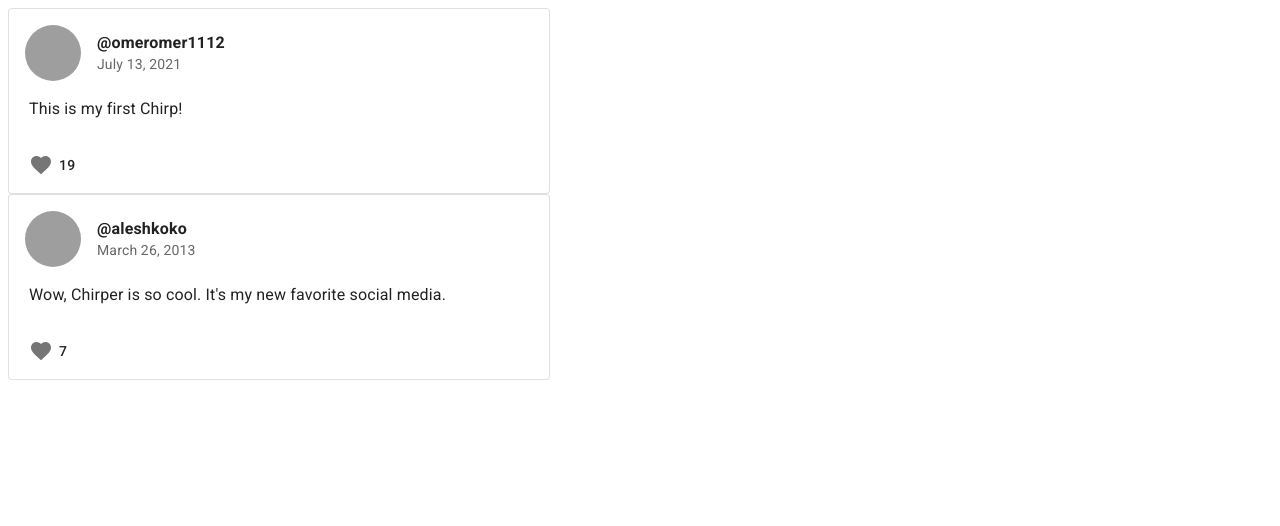
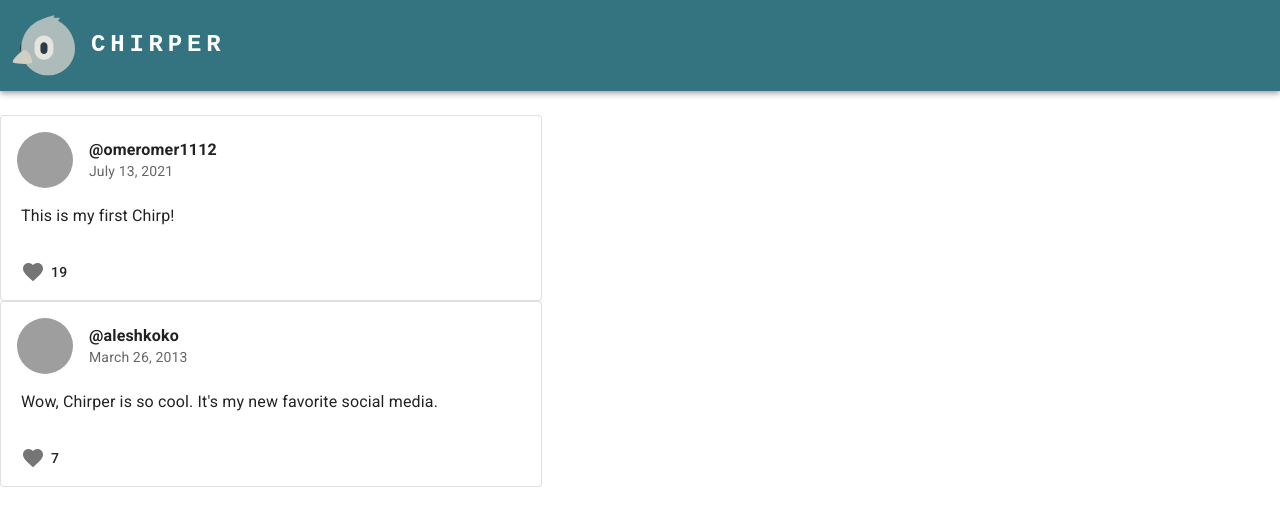
Before and after one commit to omerbank/chirper, a React (Vite) app in the folder frontend/chirper-client/: page / in a window 1280 px wide. Shown: the top 526 px of the page. Built offline with nearby package versions, Linux system fonts and the light colour scheme; grey boxes are pictures that could not be loaded.

Commit message:
Add Navbar component

```diff
--- a/frontend/chirper-client/src/App.tsx
+++ b/frontend/chirper-client/src/App.tsx
@@ -1,9 +1,13 @@
+import { GlobalStyles } from '@mui/material';
+import Navbar from './components/Navbar';
 import Post from './components/Post';
 import { posts } from './data';
 
 export default function App() {
   return (
     <>
+      <GlobalStyles styles={{ body: { margin: 0, padding: 0 } }} />
+      <Navbar />
       <Post post={posts[0]} />
       <Post post={posts[1]} />
     </>
--- /dev/null
+++ b/frontend/chirper-client/src/components/Navbar/Navbar.tsx
@@ -0,0 +1,21 @@
+import { AppBar, Toolbar, Typography } from '@mui/material';
+
+export default function Navbar() {
+  return (
+    <AppBar position="static" sx={{ backgroundColor: '#347380', mb: 3 }}>
+      <Toolbar sx={{ padding: 1, display: 'flex', gap: 1 }} disableGutters>
+        <img src="/chirper.svg" alt="Chirper Logo" width="75" />
+        <Typography
+          variant="h5"
+          sx={{
+            fontFamily: 'monospace',
+            fontWeight: 700,
+            letterSpacing: '.3rem',
+          }}
+        >
+          CHIRPER
+        </Typography>
+      </Toolbar>
+    </AppBar>
+  );
+}
--- /dev/null
+++ b/frontend/chirper-client/src/components/Navbar/index.ts
@@ -0,0 +1 @@
+export { default } from './Navbar';
--- a/frontend/chirper-client/src/components/Post/Post.tsx
+++ b/frontend/chirper-client/src/components/Post/Post.tsx
@@ -14,18 +14,18 @@ import FavoriteIcon from '@mui/icons-material/Favorite';
 
 export default function Post({ post }: PostProps) {
   return (
-    <Card variant="outlined" sx={{ maxWidth: 540 }}>
+    <Card variant="outlined" sx={{ width: 540 }}>
       <CardHeader
         avatar={
           <Avatar
-            alt={post.username}
             src={post.avatarUrl}
+            alt={`${post.username}'s Avatar`}
             sx={{ width: 56, height: 56 }}
           />
         }
-        title={'@' + post.username}
+        title={`@${post.username}`}
         subheader={formatDate(post.postedAt)}
-        titleTypographyProps={{ fontSize: 16, fontWeight: 'bold' }}
+        titleTypographyProps={{ fontSize: 16, fontWeight: 600 }}
       />
       <Box sx={{ ml: '4px', mt: -2 }}>
         <CardContent>
@@ -35,7 +35,7 @@ export default function Post({ post }: PostProps) {
           <IconButton>
             <FavoriteIcon />
           </IconButton>
-          <Typography variant="button" sx={{ ml: '-2px !important ' }}>
+          <Typography variant="button" sx={{ ml: '-2px !important' }}>
             {post.likesNum}
           </Typography>
         </CardActions>
--- a/frontend/chirper-client/src/main.tsx
+++ b/frontend/chirper-client/src/main.tsx
@@ -1,7 +1,7 @@
 import { StrictMode } from 'react';
 import { createRoot } from 'react-dom/client';
 import App from './App.tsx';
-import './styles';
+import './styles.ts';
 
 createRoot(document.getElementById('root')!).render(
   <StrictMode>
```
